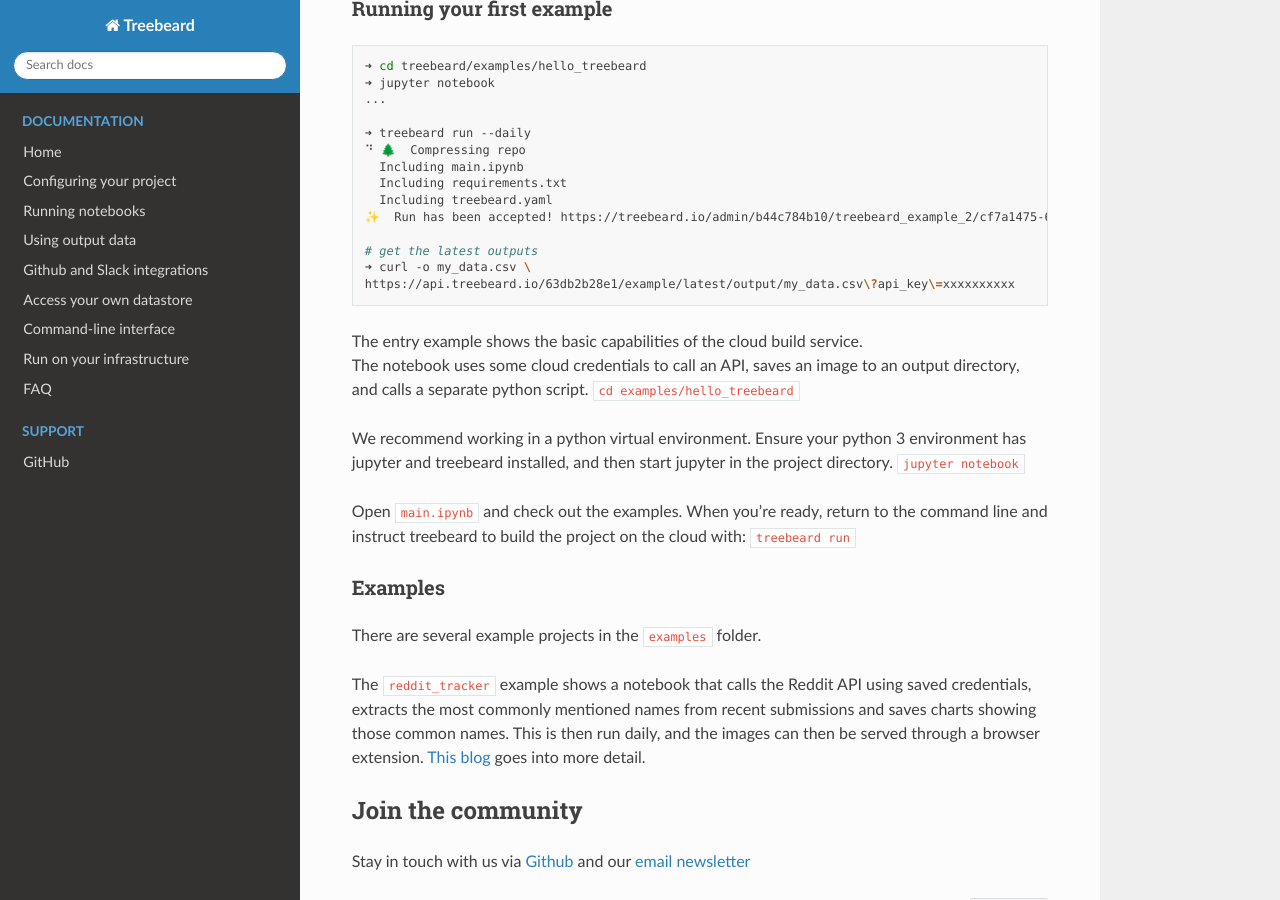
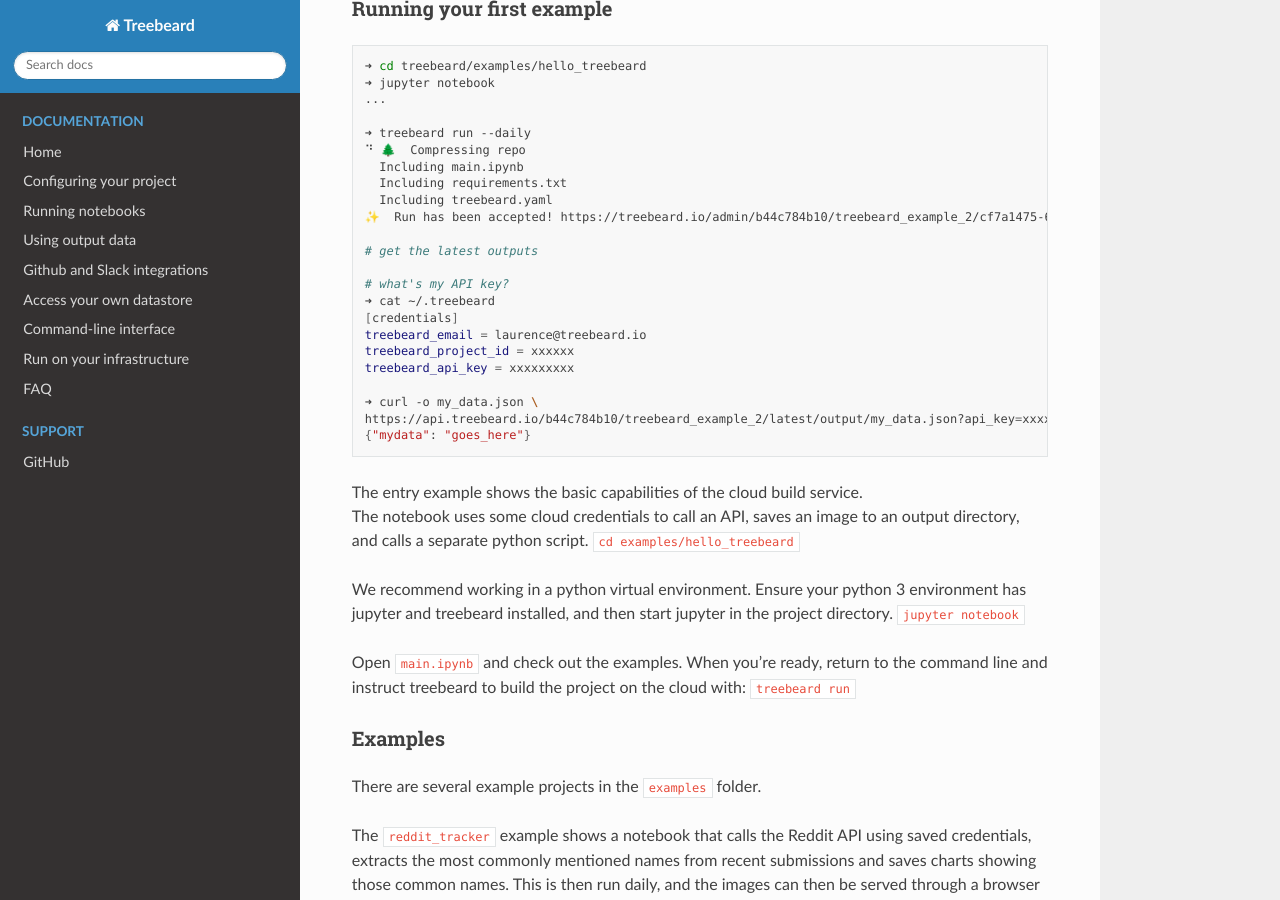
Before and after one commit to treebeardtech/nbmake-action, a Sphinx documentation site: the page built from docs/index.md, in a window 1280 px wide and 900 px high, scrolled down 1576 px. Built offline with Sphinx 7.4.7 and the Read the Docs theme 2.0.0, drawn with Linux system fonts in a browser that asks for light colours.

Commit message:
updated example

````diff
--- a/docs/index.md
+++ b/docs/index.md
@@ -91,8 +91,17 @@
 ✨  Run has been accepted! https://treebeard.io/admin/b44c784b10/treebeard_example_2/cf7a1475-6105-42b6-abeb-ba71420c6a55
 
 # get the latest outputs
-➜ curl -o my_data.csv \
-https://api.treebeard.io/63db2b28e1/example/latest/output/my_data.csv\?api_key\=xxxxxxxxxx
+
+# what's my API key?
+➜ cat ~/.treebeard
+[credentials]
+treebeard_email = laurence@treebeard.io
+treebeard_project_id = xxxxxx
+treebeard_api_key = xxxxxxxxx
+
+➜ curl -o my_data.json \
+https://api.treebeard.io/b44c784b10/treebeard_example_2/latest/output/my_data.json?api_key=xxxxxxxxxx
+{"mydata": "goes_here"}
 ```
 
 The entry example shows the basic capabilities of the cloud build service.
````
